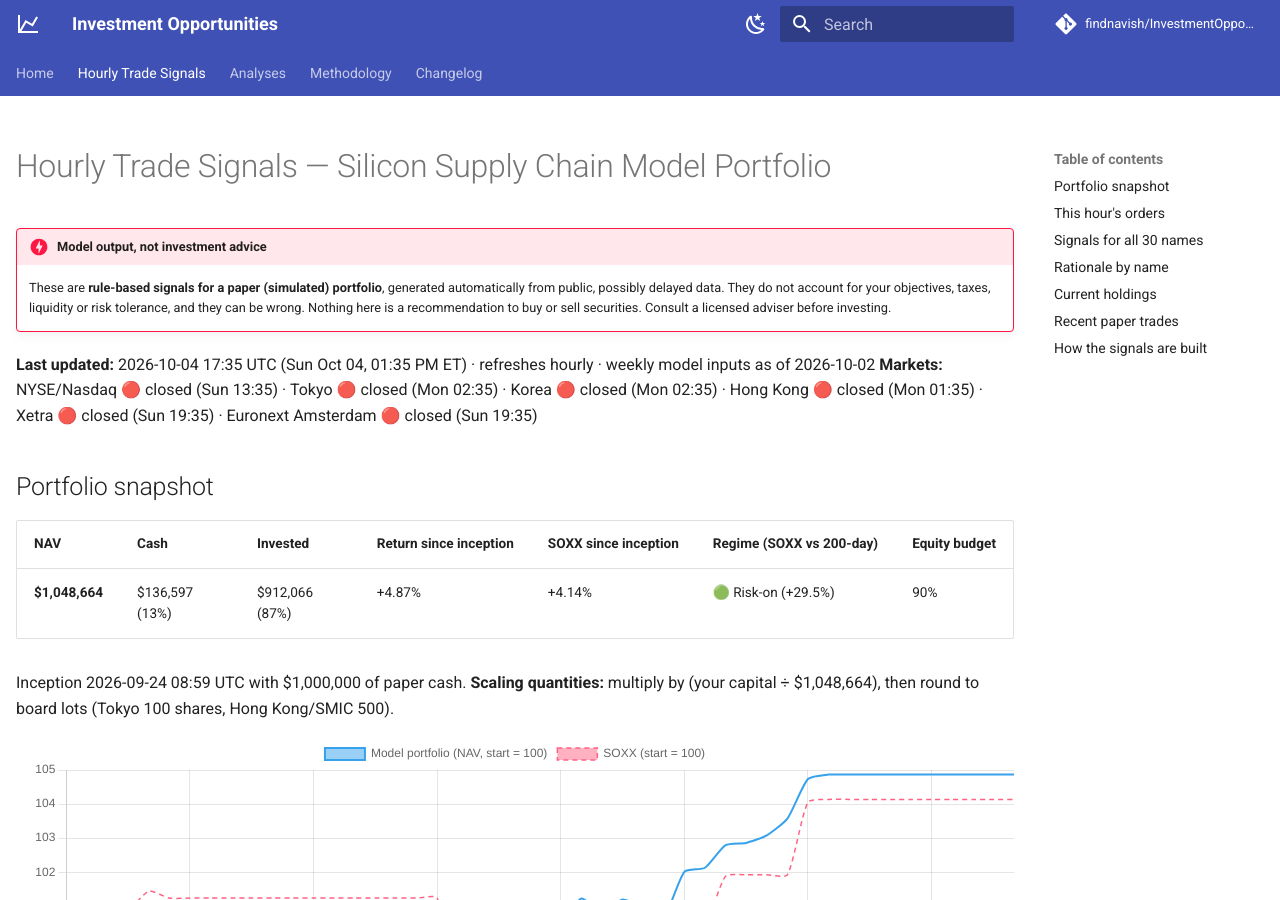
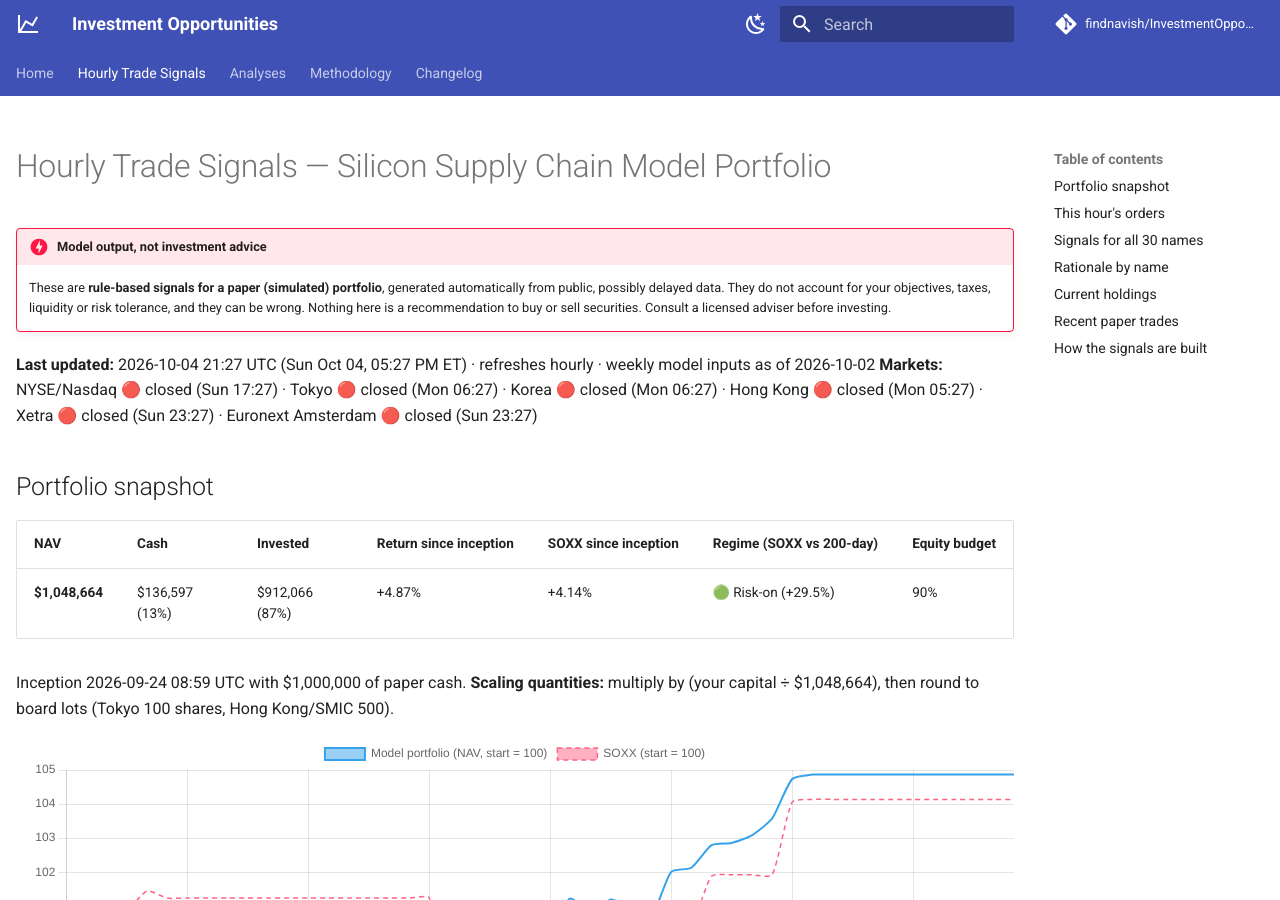
Before and after one commit to findnavish/InvestmentOpportunities, an MkDocs documentation site: the page built from docs/trade-signals/index.md, in a window 1280 px wide and 900 px high. Built offline with MkDocs 1.6.1 and Material for MkDocs 9.7.7, drawn with Linux system fonts in a browser that asks for light colours; comment, search, counter and statistics services are not loaded.

Commit message:
Signals update 2026-10-04 21:27 UTC

```diff
--- a/docs/trade-signals/index.md
+++ b/docs/trade-signals/index.md
@@ -8,8 +8,8 @@ hide:
 !!! danger "Model output, not investment advice"
     These are **rule-based signals for a paper (simulated) portfolio**, generated automatically from public, possibly delayed data. They do not account for your objectives, taxes, liquidity or risk tolerance, and they can be wrong. Nothing here is a recommendation to buy or sell securities. Consult a licensed adviser before investing.
 
-**Last updated:** 2026-10-04 17:35 UTC (Sun Oct 04, 01:35 PM ET) · refreshes hourly · weekly model inputs as of 2026-10-02
-**Markets:** NYSE/Nasdaq 🔴 closed (Sun 13:35) · Tokyo 🔴 closed (Mon 02:35) · Korea 🔴 closed (Mon 02:35) · Hong Kong 🔴 closed (Mon 01:35) · Xetra 🔴 closed (Sun 19:35) · Euronext Amsterdam 🔴 closed (Sun 19:35)
+**Last updated:** 2026-10-04 21:27 UTC (Sun Oct 04, 05:27 PM ET) · refreshes hourly · weekly model inputs as of 2026-10-02
+**Markets:** NYSE/Nasdaq 🔴 closed (Sun 17:27) · Tokyo 🔴 closed (Mon 06:27) · Korea 🔴 closed (Mon 06:27) · Hong Kong 🔴 closed (Mon 05:27) · Xetra 🔴 closed (Sun 23:27) · Euronext Amsterdam 🔴 closed (Sun 23:27)
 
 ## Portfolio snapshot
 
```
Also changed, not shown: docs/trade-signals/nav.json (+1 -1 lines).
